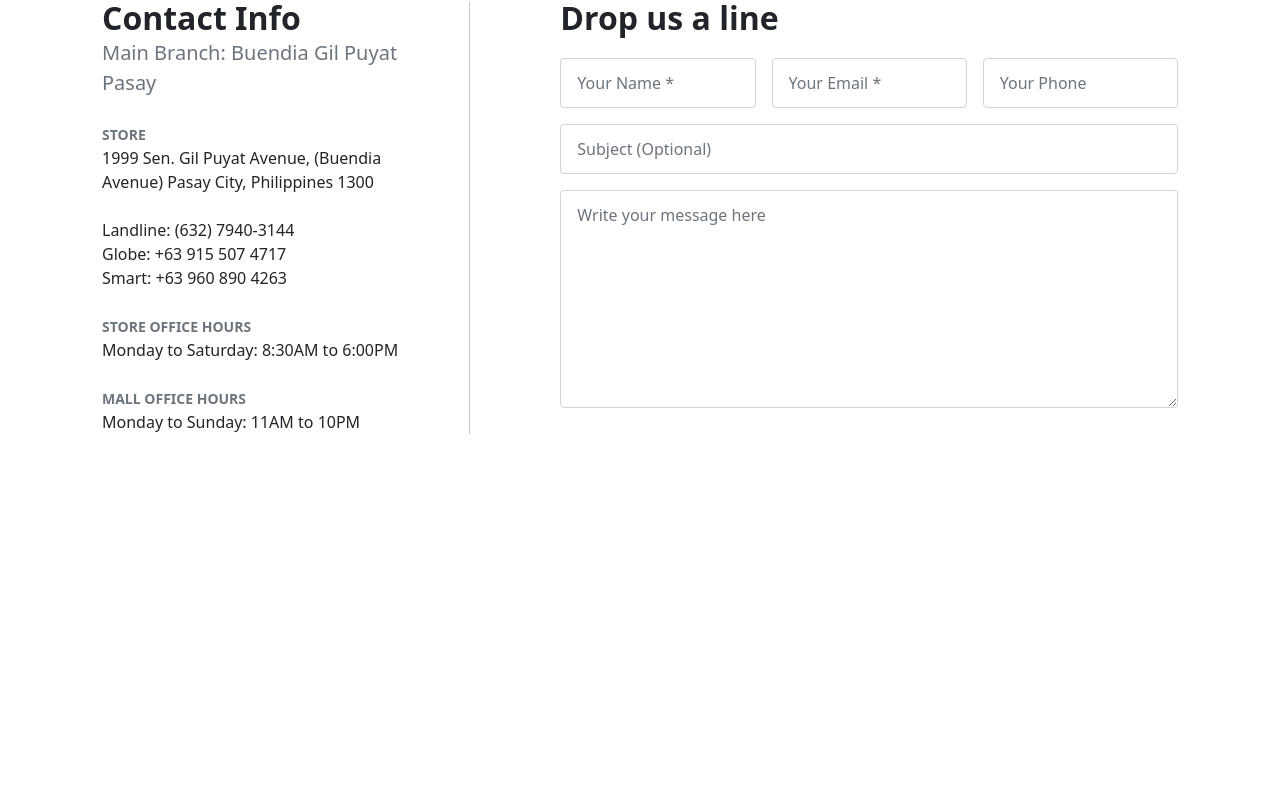
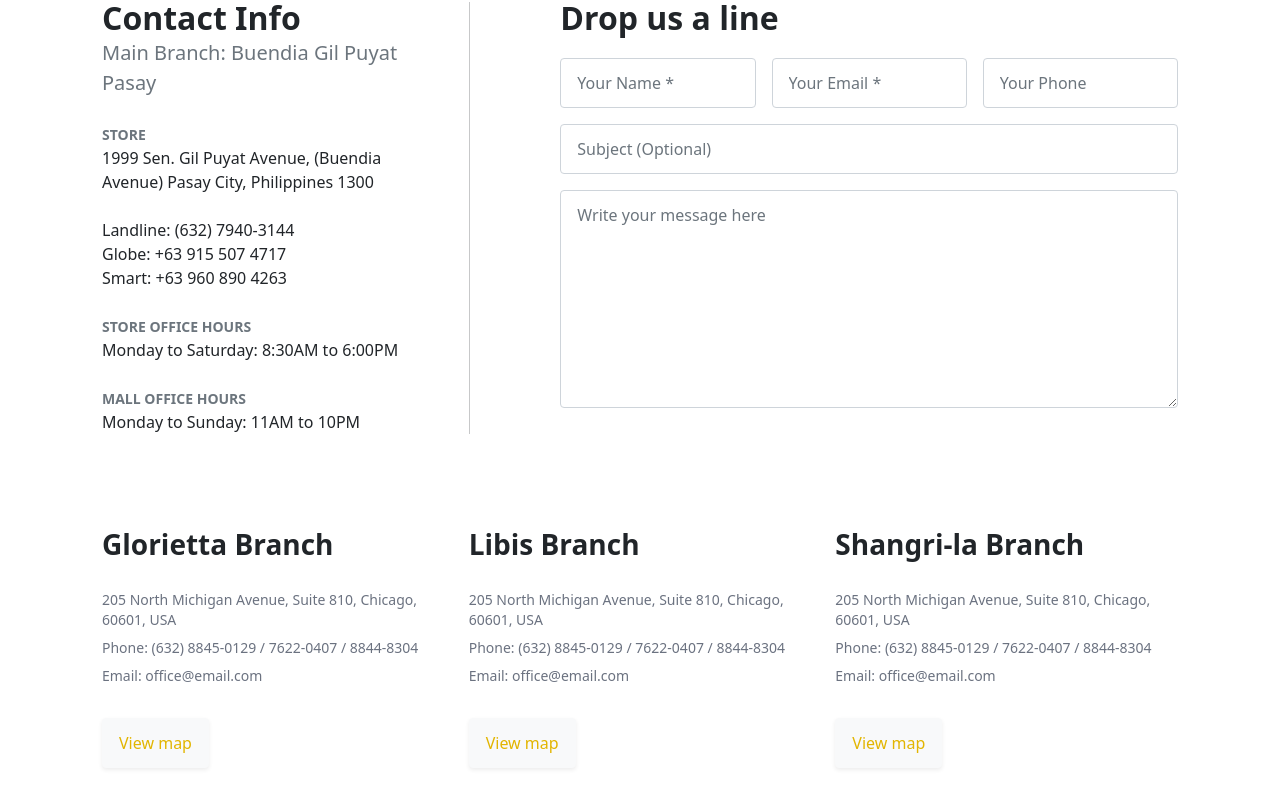
Before and after one commit to joaquinvaldezzz/shell-canvas, a Vue app: page /contact-us in a window 1280 px wide. Shown: the part 763-1571 px from the top of the page. Before the commit the page ends 1245 px from the top, so only its background shows below. Built offline with nearby package versions, Linux system fonts and the light colour scheme.

Commit message:
Create Branches section

```diff
--- a/src/views/ContactUs.vue
+++ b/src/views/ContactUs.vue
@@ -11,7 +11,7 @@
               <div class="mt-1 text-secondary fs-5">Main Branch: Buendia Gil Puyat Pasay</div>
               <div class="mt-4">
                 <label class="small fw-bold text-secondary text-uppercase" for="store">Store</label>
-                <address id="store">1999 Sen. Gil Puyat Avenue, (Buendia Avenue) Pasay City, Philippines 1300</address>
+                <div id="store">1999 Sen. Gil Puyat Avenue, (Buendia Avenue) Pasay City, Philippines 1300</div>
               </div>
 
               <div class="mt-4">
@@ -77,6 +77,68 @@
         </div>
       </div>
     </section>
+
+    <section class="py-5">
+      <div class="container">
+        <div role="grid">
+          <div class="grid" role="row">
+            <div class="g-col-12 g-col-lg-4" role="gridcell">
+              <h3>Glorietta Branch</h3>
+              <div class="tw-mt-2 tw-text-sm tw-text-gray-500 lg:tw-mt-8">205 North Michigan Avenue, Suite 810, Chicago, 60601, USA</div>
+              <div class="tw-mt-1 tw-text-sm tw-text-gray-500 lg:tw-mt-2">
+                <label for="glorietta-branch-landline">Phone:&nbsp;</label>
+                <span id="glorietta-branch-landline">(632) 8845-0129 / 7622-0407 / 8844-8304</span>
+              </div>
+
+              <div class="tw-mt-1 tw-text-sm tw-text-gray-500 lg:tw-mt-2">
+                <label for="glorietta-branch-email">Email:&nbsp;</label>
+                <span id="glorietta-branch-email">office@email.com</span>
+              </div>
+
+              <div class="tw-mt-4 lg:tw-mt-8">
+                <a class="btn btn-light text-primary shadow-sm" href="#">View map</a>
+              </div>
+            </div>
+
+            <div class="g-col-12 g-col-lg-4" role="gridcell">
+              <h3>Libis Branch</h3>
+              <div class="tw-mt-2 tw-text-sm tw-text-gray-500 lg:tw-mt-8">205 North Michigan Avenue, Suite 810, Chicago, 60601, USA</div>
+              <div class="tw-mt-1 tw-text-sm tw-text-gray-500 lg:tw-mt-2">
+                <label for="glorietta-branch-landline">Phone:&nbsp;</label>
+                <span id="glorietta-branch-landline">(632) 8845-0129 / 7622-0407 / 8844-8304</span>
+              </div>
+
+              <div class="tw-mt-1 tw-text-sm tw-text-gray-500 lg:tw-mt-2">
+                <label for="glorietta-branch-email">Email:&nbsp;</label>
+                <span id="glorietta-branch-email">office@email.com</span>
+              </div>
+
+              <div class="tw-mt-4 lg:tw-mt-8">
+                <a class="btn btn-light text-primary shadow-sm" href="#">View map</a>
+              </div>
+            </div>
+
+            <div class="g-col-12 g-col-lg-4" role="gridcell">
+              <h3>Shangri-la Branch</h3>
+              <div class="tw-mt-2 tw-text-sm tw-text-gray-500 lg:tw-mt-8">205 North Michigan Avenue, Suite 810, Chicago, 60601, USA</div>
+              <div class="tw-mt-1 tw-text-sm tw-text-gray-500 lg:tw-mt-2">
+                <label for="glorietta-branch-landline">Phone:&nbsp;</label>
+                <span id="glorietta-branch-landline">(632) 8845-0129 / 7622-0407 / 8844-8304</span>
+              </div>
+
+              <div class="tw-mt-1 tw-text-sm tw-text-gray-500 lg:tw-mt-2">
+                <label for="glorietta-branch-email">Email:&nbsp;</label>
+                <span id="glorietta-branch-email">office@email.com</span>
+              </div>
+
+              <div class="tw-mt-4 lg:tw-mt-8">
+                <a class="btn btn-light text-primary shadow-sm" href="#">View map</a>
+              </div>
+            </div>
+          </div>
+        </div>
+      </div>
+    </section>
   </main>
 </template>
 
```
